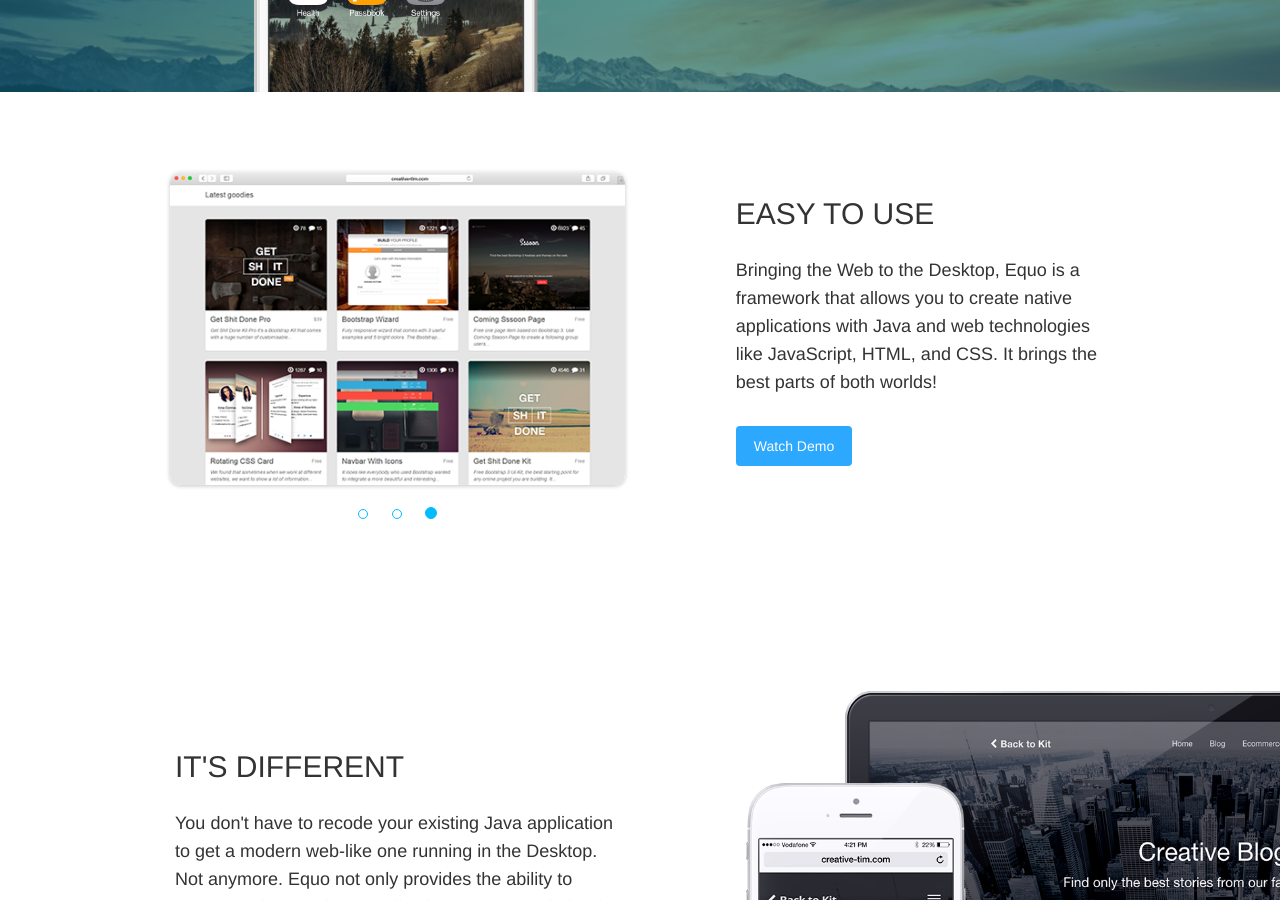
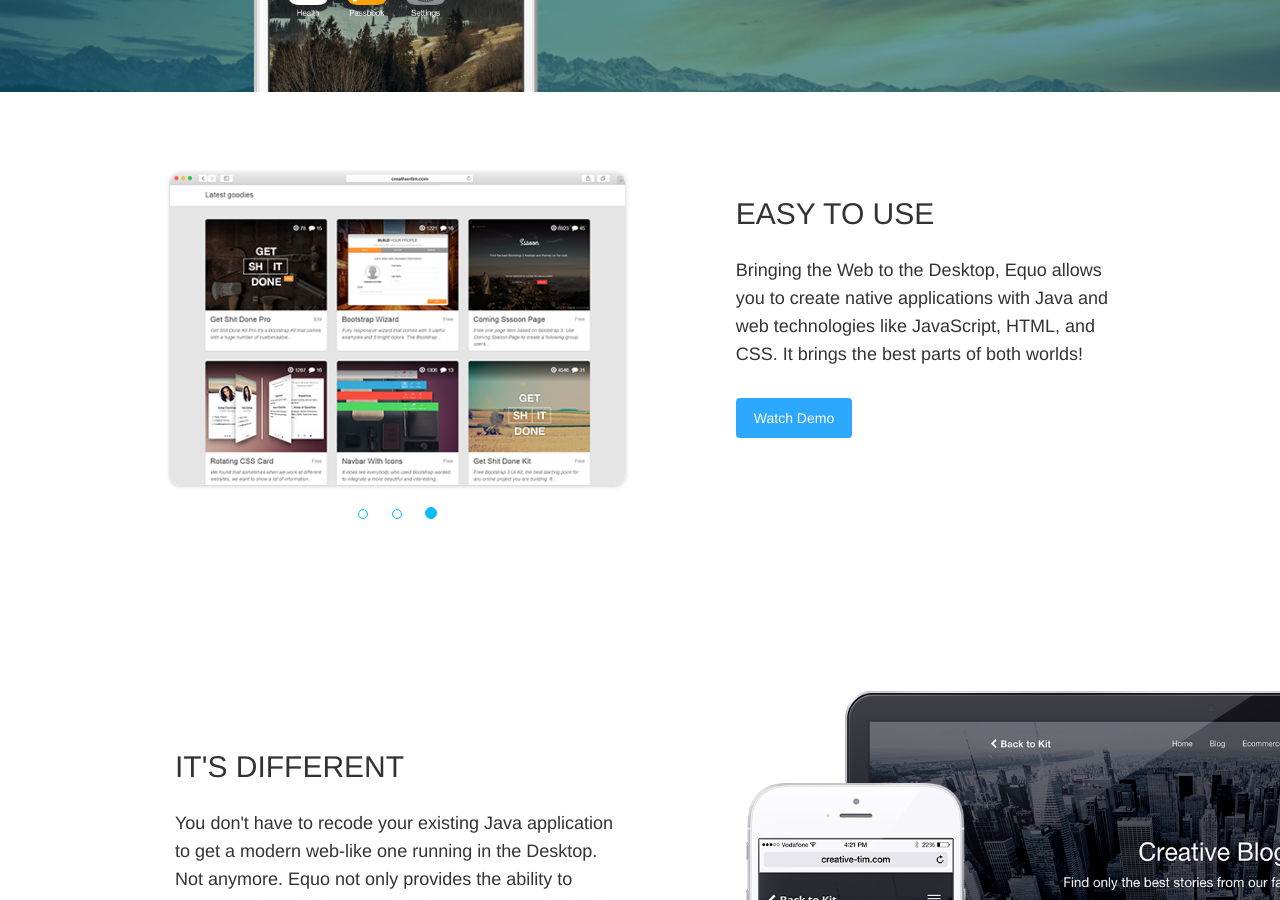
Before and after one commit to maketechnology/equo, a Jekyll site: the page built from index.html, in a window 1280 px wide and 900 px high, scrolled down 538 px. Built offline with Jekyll 4.4.1, drawn with Linux system fonts in a browser that asks for light colours.

Commit message:
Change demo message

```diff
--- a/_includes/demo.html
+++ b/_includes/demo.html
@@ -24,7 +24,7 @@
             <div class="col-md-5 col-md-offset-1">
                 <h4 class="header-text">Easy to Use</h4>
                 <p>
-                    Bringing the Web to the Desktop, Equo is a framework that allows you to create native applications with Java and web technologies like JavaScript, HTML, and CSS. It brings the best parts of both worlds!
+                    Bringing the Web to the Desktop, Equo allows you to create native applications with Java and web technologies like JavaScript, HTML, and CSS. It brings the best parts of both worlds!
                 </p>
                 <a href="" id="Demo3" class="btn btn-fill btn-info" data-button="info">Watch Demo</a>
             </div>
```
